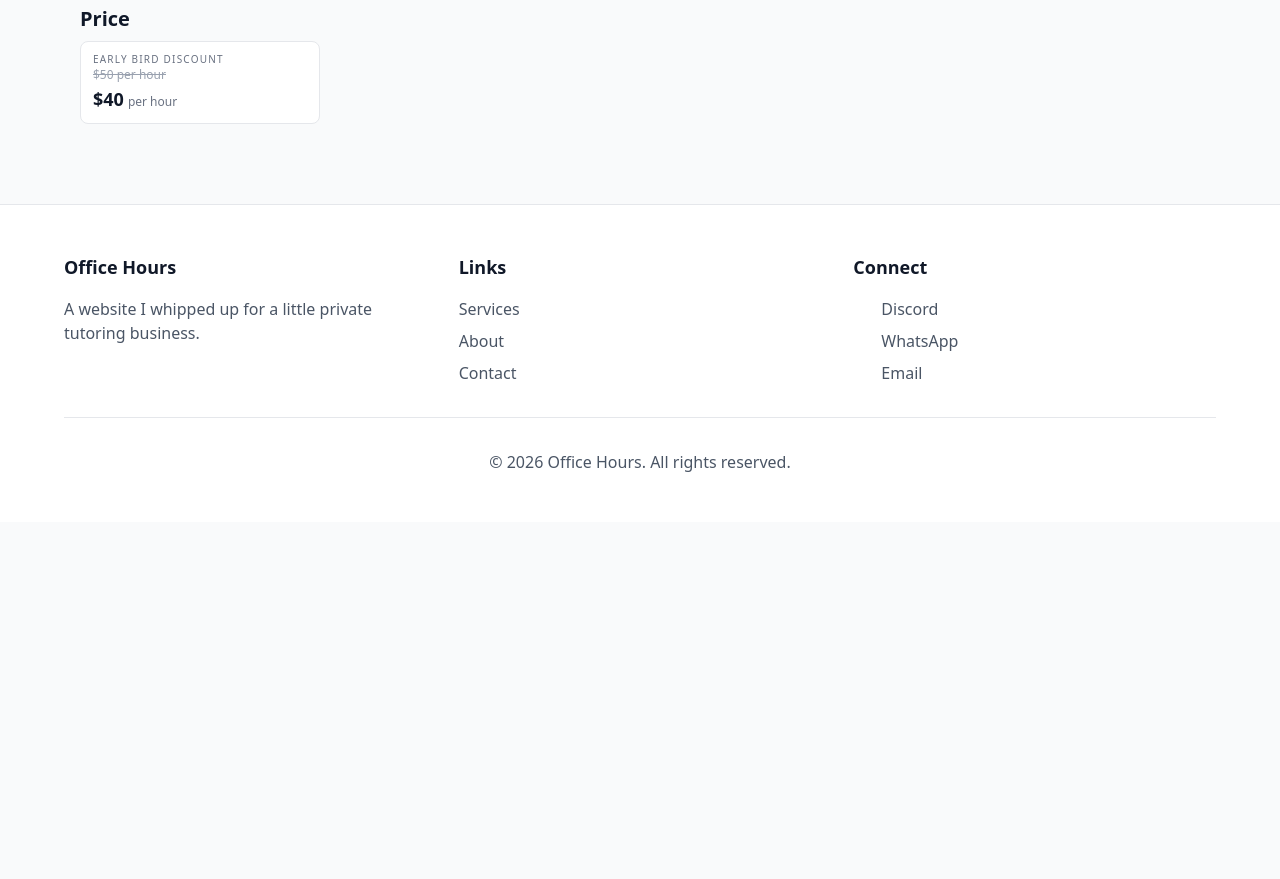
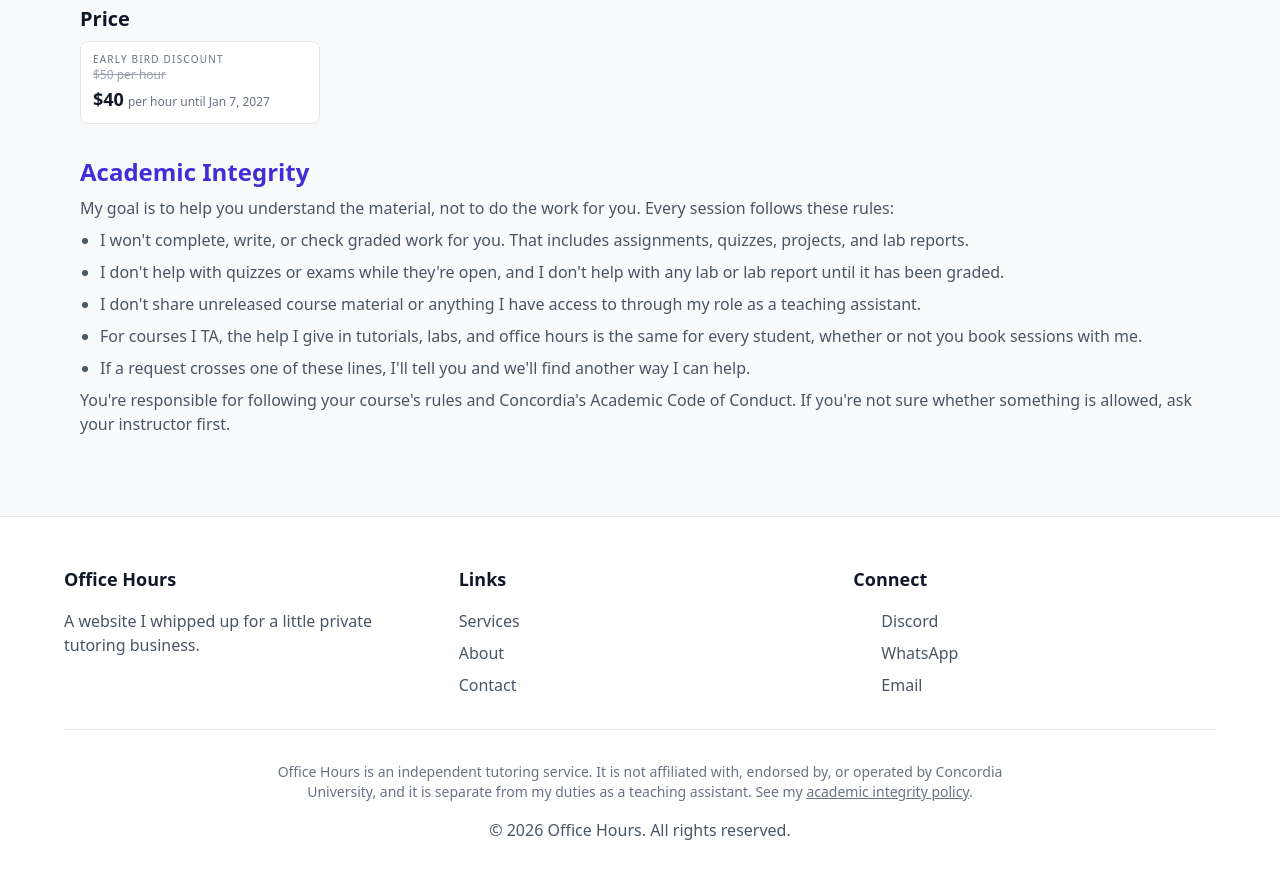
Before and after one commit to Zoltan000/office-hours.ca, an Astro site: page /services in a window 1280 px wide. Shown: the part 1347-2226 px from the top of the page. Before the commit the page ends 1869 px from the top, so only its background shows below. Built offline with nearby package versions, Linux system fonts and the light colour scheme; Astro itself is replaced by a stand-in of ours; some icons are missing.

Commit message:
Add academic integrity policy and affiliation disclaimer
- Add an Academic Integrity section to the services page: no completing
  or checking graded work, no help on open quizzes or ungraded labs, no
  sharing unreleased or TA-only material, and equal help for all students
  in official TA hours
- Add a site-wide footer disclaimer stating Office Hours is independent
  of Concordia and separate from TA duties, linking to the policy
- Add a consent notice to the testimonial form about public display
- Give the early bird prices an end date (until Jan 7, 2027)
- Remove the "practice problems not available on Moodle" line from About

Co-Authored-By: Claude Opus 5.5 <noreply@anthropic.com>

```diff
--- a/src/components/Footer.astro
+++ b/src/components/Footer.astro
@@ -81,6 +81,11 @@ import { Icon } from "astro-icon/components";
       </div>
     </div>
     <div class="pt-8 border-t border-gray-200 text-center text-gray-600">
+      <p class="text-sm text-gray-500 max-w-3xl mx-auto mb-4">
+        Office Hours is an independent tutoring service. It is not affiliated with, endorsed by, or operated by
+        Concordia University, and it is separate from my duties as a teaching assistant.
+        See my <a href="/services#integrity" class="underline hover:text-gray-900">academic integrity policy</a>.
+      </p>
       <p>&copy; {new Date().getFullYear()} Office Hours. All rights reserved.</p>
     </div>
   </div>
--- a/src/components/TestimonialsForm.astro
+++ b/src/components/TestimonialsForm.astro
@@ -124,6 +124,10 @@ const web3formsAccessKey = SITE.web3fromsAccessKeyTestimonials || "";
     </div>
     <span id="t-quote-error" class="mt-1 text-sm text-red-600 hidden" role="alert" aria-live="polite"></span>
   </div>
+
+  <p class="text-sm text-gray-600">
+    By submitting this form, you agree to have your testimonial (name, initials, course, and quote) shown publicly on this website.
+  </p>
 
   <button
     type="submit"
--- a/src/pages/about.astro
+++ b/src/pages/about.astro
@@ -53,7 +53,6 @@ import { SITE } from "../config/site.mjs";
                 I've solved countless quizzes and assignments, and even designed several term projects for fun.
               </p>
               <ul class="list-disc pl-5 space-y-2 text-gray-700">
-                <li>Additional practice problems not available on Moodle</li>
                 <li>Material from previous semesters, including Collaborative Quizzes</li>
                 <li>Physical components for circuit practice, including a small oscilloscope</li>
               </ul>
--- a/src/pages/services.astro
+++ b/src/pages/services.astro
@@ -61,7 +61,7 @@ import { SITE } from "../config/site.mjs";
             <div class="rounded-lg border border-gray-200 bg-white px-3 py-2.5">
               <p class="text-[10px] font-medium uppercase tracking-[0.12em] text-gray-500">Early Bird Discount</p>
               <p class="text-xs text-gray-400 line-through">$50 per hour</p>
-              <p class="mt-0.5 text-lg font-semibold text-gray-900">$40<span class="ml-1 text-xs font-normal text-gray-500">per hour</span></p>
+              <p class="mt-0.5 text-lg font-semibold text-gray-900">$40<span class="ml-1 text-xs font-normal text-gray-500">per hour until Jan 7, 2027</span></p>
             </div>
             <div class="rounded-lg border border-gray-200 bg-white px-3 py-2.5">
               <p class="text-[10px] font-medium uppercase tracking-[0.12em] text-gray-500">Early Bird Group Rate</p>
@@ -69,7 +69,7 @@ import { SITE } from "../config/site.mjs";
                 <span class="line-through">$35 per hour</span>
                 <span class="ml-1 text-gray-500">per person for groups of two</span>
               </p>
-              <p class="mt-0.5 text-lg font-semibold text-gray-900">$30<span class="ml-1 text-xs font-normal text-gray-500">per hour</span></p>
+              <p class="mt-0.5 text-lg font-semibold text-gray-900">$30<span class="ml-1 text-xs font-normal text-gray-500">per hour until Jan 7, 2027</span></p>
             </div>
           </div></ScrollReveal>
         </section>
@@ -88,7 +88,7 @@ import { SITE } from "../config/site.mjs";
             <div class="rounded-lg border border-gray-200 bg-white px-3 py-2.5">
               <p class="text-[10px] font-medium uppercase tracking-[0.12em] text-gray-500">Early Bird Discount</p>
               <p class="text-xs text-gray-400 line-through">$50 per hour</p>
-              <p class="mt-0.5 text-lg font-semibold text-gray-900">$40<span class="ml-1 text-xs font-normal text-gray-500">per hour</span></p>
+              <p class="mt-0.5 text-lg font-semibold text-gray-900">$40<span class="ml-1 text-xs font-normal text-gray-500">per hour until Jan 7, 2027</span></p>
             </div>
             <div class="rounded-lg border border-gray-200 bg-white px-3 py-2.5">
               <p class="text-[10px] font-medium uppercase tracking-[0.12em] text-gray-500">Early Bird Group Rate</p>
@@ -96,7 +96,7 @@ import { SITE } from "../config/site.mjs";
                 <span class="line-through">$35 per hour</span>
                 <span class="ml-1 text-gray-500">per person for groups of two</span>
               </p>
-              <p class="mt-0.5 text-lg font-semibold text-gray-900">$30<span class="ml-1 text-xs font-normal text-gray-500">per hour</span></p>
+              <p class="mt-0.5 text-lg font-semibold text-gray-900">$30<span class="ml-1 text-xs font-normal text-gray-500">per hour until Jan 7, 2027</span></p>
             </div>
           </div>
         </ScrollReveal>
@@ -133,8 +133,27 @@ import { SITE } from "../config/site.mjs";
             <div class="mt-2 max-w-60 rounded-lg border border-gray-200 bg-white px-3 py-2.5 text-gray-700">
               <p class="text-[10px] font-medium uppercase tracking-[0.12em] text-gray-500">Early Bird Discount</p>
               <p class="text-xs text-gray-400 line-through">$50 per hour</p>
-              <p class="mt-0.5 text-lg font-semibold text-gray-900">$40<span class="ml-1 text-xs font-normal text-gray-500">per hour</span></p>
+              <p class="mt-0.5 text-lg font-semibold text-gray-900">$40<span class="ml-1 text-xs font-normal text-gray-500">per hour until Jan 7, 2027</span></p>
             </div></ScrollReveal>
+        </section>
+
+        <section id="integrity" class="scroll-mt-20">
+          <ScrollReveal client:load delay={0.2}><h2 class="text-2xl font-semibold text-indigo-700 mb-2">Academic Integrity</h2></ScrollReveal>
+          <ScrollReveal client:load delay={0.4}>
+            <p class="text-gray-600 mb-2">
+              My goal is to help you understand the material, not to do the work for you. Every session follows these rules:
+            </p>
+            <ul class="list-disc pl-5 space-y-2 text-gray-600">
+              <li>I won't complete, write, or check graded work for you. That includes assignments, quizzes, projects, and lab reports.</li>
+              <li>I don't help with quizzes or exams while they're open, and I don't help with any lab or lab report until it has been graded.</li>
+              <li>I don't share unreleased course material or anything I have access to through my role as a teaching assistant.</li>
+              <li>For courses I TA, the help I give in tutorials, labs, and office hours is the same for every student, whether or not you book sessions with me.</li>
+              <li>If a request crosses one of these lines, I'll tell you and we'll find another way I can help.</li>
+            </ul>
+            <p class="text-gray-600 mt-2">
+              You're responsible for following your course's rules and Concordia's Academic Code of Conduct. If you're not sure whether something is allowed, ask your instructor first.
+            </p>
+          </ScrollReveal>
         </section>
 
       </div>
```
